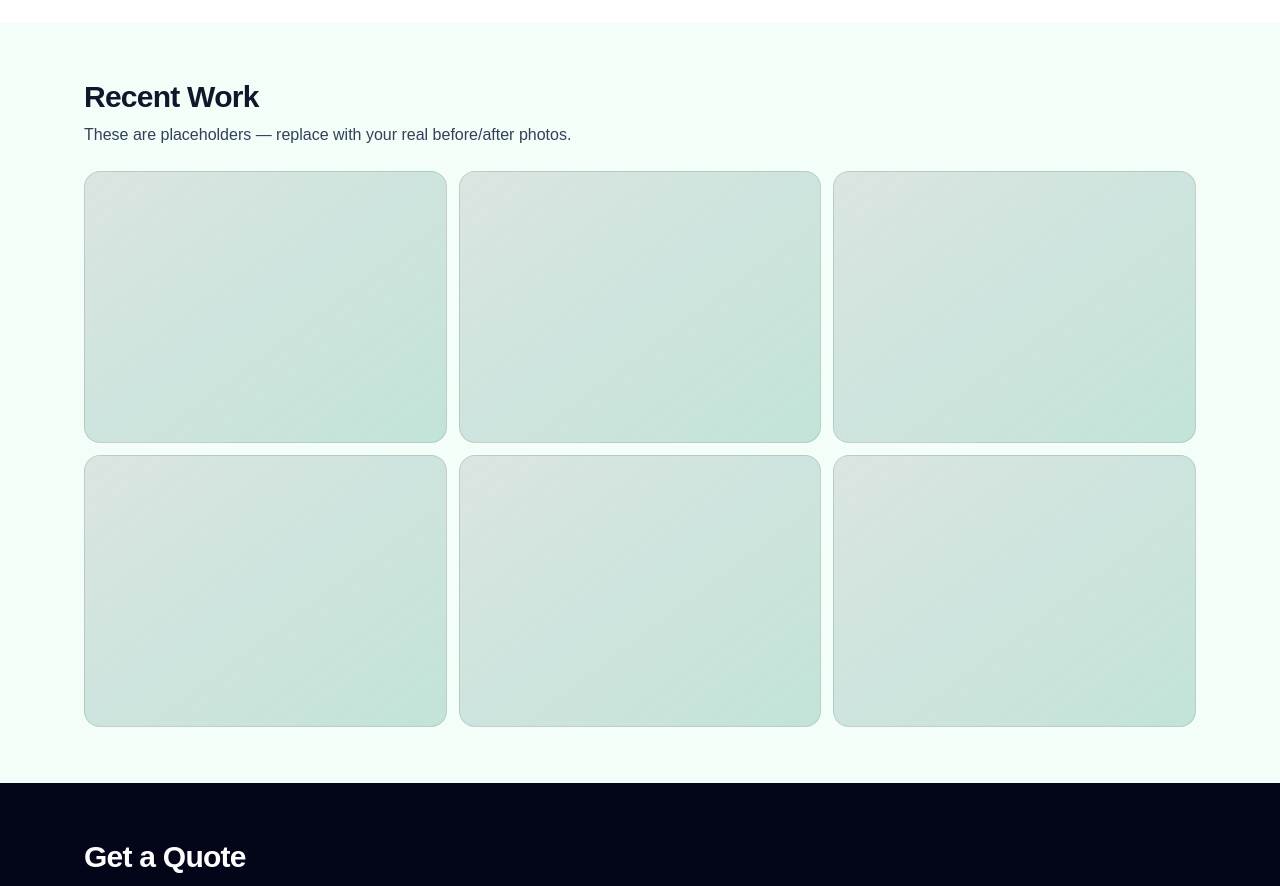
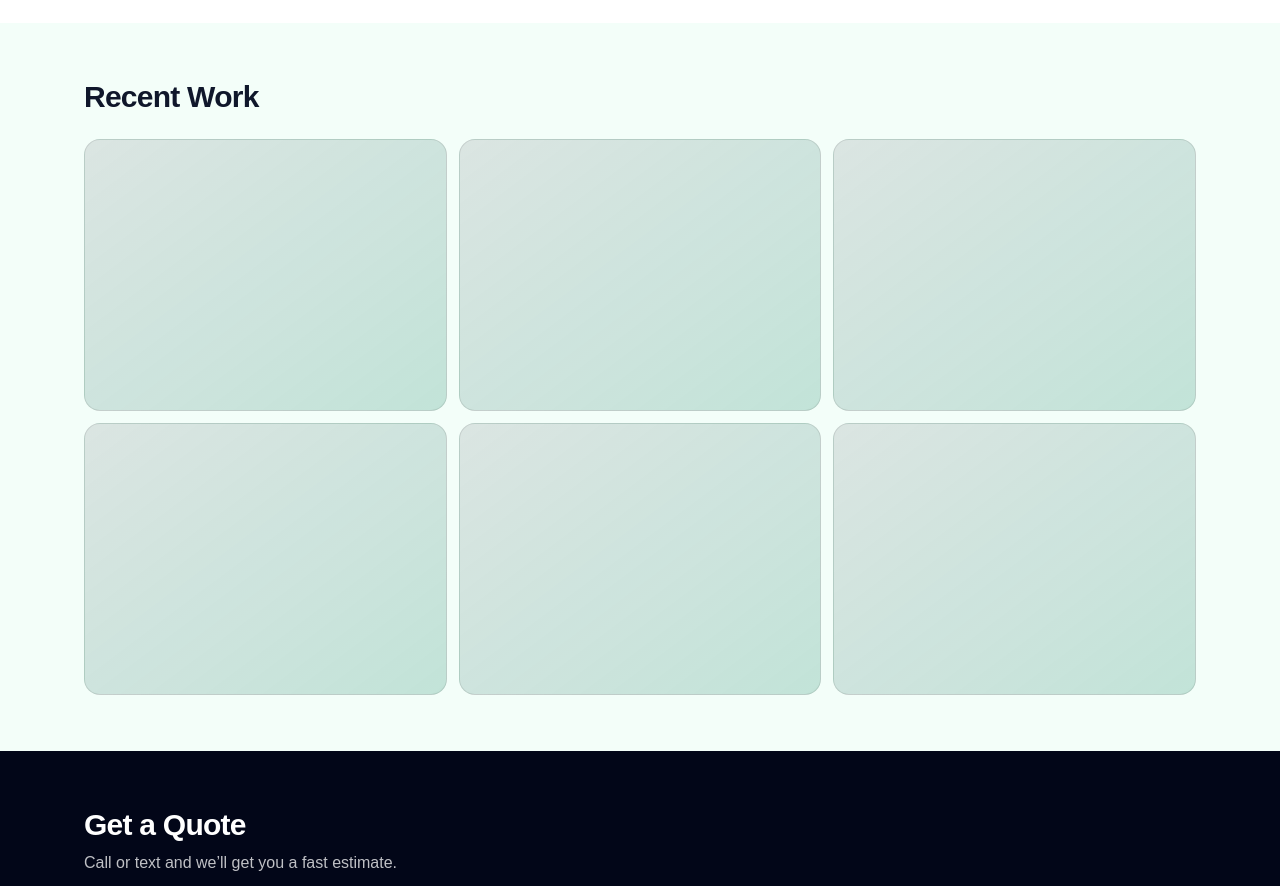
Before and after one commit to HavenLandscapingLawnCare/haven-website, a Next.js app: page / in a window 1280 px wide. Shown: the part 1040-1926 px from the top of the page. Built offline with nearby package versions, Linux system fonts and the light colour scheme.

Commit message:
Remove placeholder text from recent work

```diff
--- a/app/page.tsx
+++ b/app/page.tsx
@@ -144,7 +144,6 @@ export default function Page() {
       <section id="work" className="bg-emerald-50/60 py-14">
         <div className="mx-auto max-w-6xl px-5">
           <h2 className="text-3xl font-extrabold tracking-tight">Recent Work</h2>
-          <p className="mt-2 text-slate-700">These are placeholders — replace with your real before/after photos.</p>
 
           <div className="mt-6 grid grid-cols-2 gap-3 md:grid-cols-3">
             {Array.from({ length: 6 }).map((_, i) => (
```
